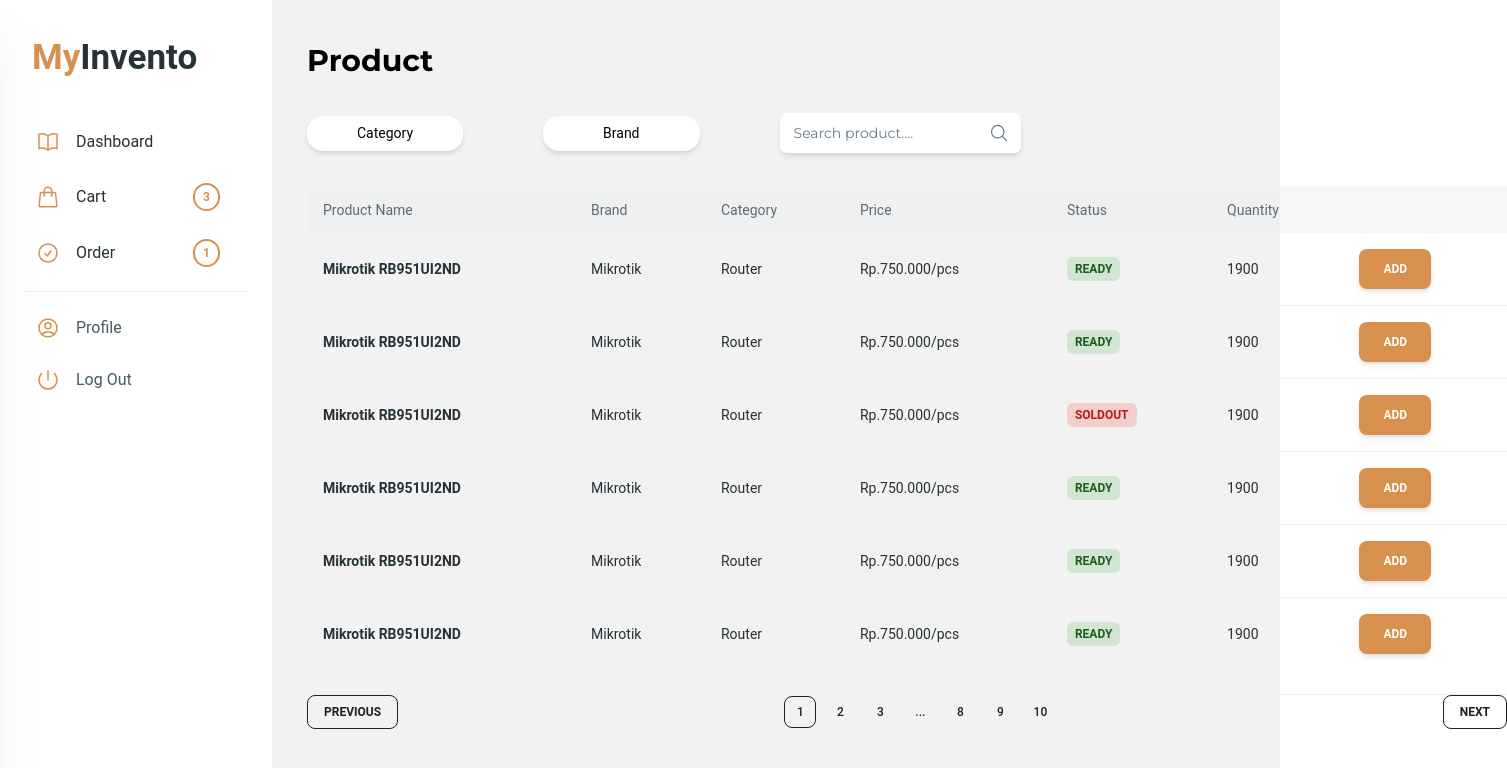
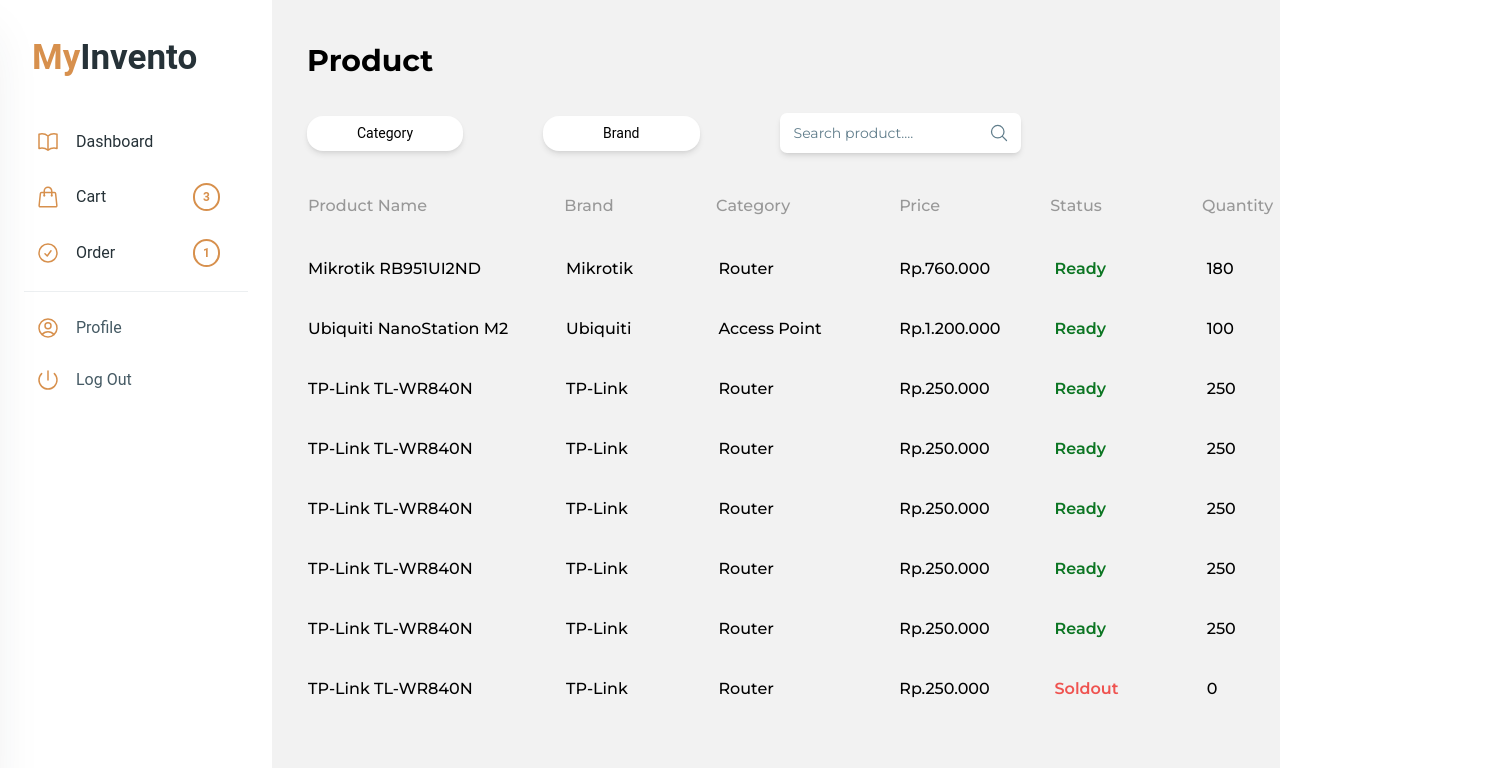
Before and after one commit to raihan1405/srj-reactJS, a React (Vite) app in the folder SJR-Project/: page /mainuser in a window 1280 px wide. Shown: the top 768 px of the page, 1507 px wide, since content can reach past the window. Built offline with nearby package versions, Linux system fonts and the light colour scheme.

Commit message:
update table

```diff
--- a/SJR-Project/src/Pages/MainPageUser.tsx
+++ b/SJR-Project/src/Pages/MainPageUser.tsx
@@ -1,84 +1,109 @@
 import SidebarUser from "../component/SidebarUser";
+import React, { useState } from "react";
 import { Menu, MenuHandler, Button, MenuList, MenuItem, Checkbox, Input } from "@material-tailwind/react";
-import { PencilIcon } from "@heroicons/react/24/solid";
-import { ArrowDownTrayIcon, MagnifyingGlassIcon } from "@heroicons/react/24/outline";
-import { Card, CardHeader, Typography, CardBody, Chip, CardFooter, Avatar, IconButton, Tooltip } from "@material-tailwind/react";
-
-const TABLE_HEAD = ["Product Name", "Brand", "Category", "Price", "Status", "Quantity", ""];
-
-const TABLE_ROWS = [
+const products = [
   {
     name: "Mikrotik RB951UI2ND",
     brand: "Mikrotik",
     category: "Router",
-    price: "Rp.750.000/pcs",
-    status: "ready",
-    quantity: "1900",
+    price: "Rp.760.000",
+    status: "Ready",
+    quantity: 180,
   },
   {
-    name: "Mikrotik RB951UI2ND",
-    brand: "Mikrotik",
-    category: "Router",
-    price: "Rp.750.000/pcs",
-    status: "ready",
-    quantity: "1900",
+    name: "Ubiquiti NanoStation M2",
+    brand: "Ubiquiti",
+    category: "Access Point",
+    price: "Rp.1.200.000",
+    status: "Ready",
+    quantity: 100,
   },
   {
-    name: "Mikrotik RB951UI2ND",
-    brand: "Mikrotik",
+    name: "TP-Link TL-WR840N",
+    brand: "TP-Link",
     category: "Router",
-    price: "Rp.750.000/pcs",
-    status: "soldout",
-    quantity: "1900",
+    price: "Rp.250.000",
+    status: "Ready",
+    quantity: 250,
   },
   {
-    name: "Mikrotik RB951UI2ND",
-    brand: "Mikrotik",
+    name: "TP-Link TL-WR840N",
+    brand: "TP-Link",
     category: "Router",
-    price: "Rp.750.000/pcs",
-    status: "ready",
-    quantity: "1900",
+    price: "Rp.250.000",
+    status: "Ready",
+    quantity: 250,
   },
   {
-    name: "Mikrotik RB951UI2ND",
-    brand: "Mikrotik",
+    name: "TP-Link TL-WR840N",
+    brand: "TP-Link",
     category: "Router",
-    price: "Rp.750.000/pcs",
-    status: "ready",
-    quantity: "1900",
+    price: "Rp.250.000",
+    status: "Ready",
+    quantity: 250,
   },
   {
-    name: "Mikrotik RB951UI2ND",
-    brand: "Mikrotik",
+    name: "TP-Link TL-WR840N",
+    brand: "TP-Link",
     category: "Router",
-    price: "Rp.750.000/pcs",
-    status: "ready",
-    quantity: "1900",
+    price: "Rp.250.000",
+    status: "Ready",
+    quantity: 250,
+  },
+  {
+    name: "TP-Link TL-WR840N",
+    brand: "TP-Link",
+    category: "Router",
+    price: "Rp.250.000",
+    status: "Ready",
+    quantity: 250,
+  },
+  {
+    name: "TP-Link TL-WR840N",
+    brand: "TP-Link",
+    category: "Router",
+    price: "Rp.250.000",
+    status: "Soldout",
+    quantity: 0,
+  },
+  {
+    name: "TP-Link TL-WR840N",
+    brand: "TP-Link",
+    category: "Router",
+    price: "Rp.250.000",
+    status: "Ready",
+    quantity: 250,
+  },
+  {
+    name: "TP-Link TL-WR840N",
+    brand: "TP-Link",
+    category: "Router",
+    price: "Rp.250.000",
+    status: "Ready",
+    quantity: 250,
   },
 ];
+const MainPageUser = () => {
+  const [searchTerm, setSearchTerm] = useState("");
 
-const MainPageUser = () => {
+  const filteredProducts = products.filter((product) => product.name.toLowerCase().includes(searchTerm.toLowerCase()));
   return (
-    <div className="body-main bg-[#F2F2F2]">
+    <div className="body-main bg-[#F2F2F2] overflow-hidden">
       <div className="container-main flex flex-row min-h-screen">
         <div className="side-bar">
           <SidebarUser />
         </div>
 
         <div className="content-container flex flex-col ml-[35px] mt-[38px]">
-          {/*header*/}
+          {/* header */}
           <div className="main-menu flex">
             <h2 className="font-bold text-[30px]">Product</h2>
           </div>
 
-          {/*search engine*/}
+          {/* search engine */}
           <div className="search flex flex-row items-center gap-[80px] mt-[30px]">
             <div className="category">
-              <Menu
-                dismiss={{
-                  itemPress: false,
-                }}
-              >
+              <Menu dismiss={{ itemPress: false }}>
                 <MenuHandler>
                   <Button className="bg-white px-[50px] py-[7px] text-black text-[14px] capitalize font-normal rounded-2xl">Category</Button>
                 </MenuHandler>
@@ -105,11 +130,7 @@ const MainPageUser = () => {
               </Menu>
             </div>
             <div className="brand">
-              <Menu
-                dismiss={{
-                  itemPress: false,
-                }}
-              >
+              <Menu dismiss={{ itemPress: false }}>
                 <MenuHandler>
                   <Button className="bg-white px-[60px] py-[7px] text-black text-[14px] capitalize font-normal rounded-2xl">Brand</Button>
                 </MenuHandler>
@@ -143,107 +164,46 @@ const MainPageUser = () => {
                     <path strokeLinecap="round" strokeLinejoin="round" d="m21 21-5.197-5.197m0 0A7.5 7.5 0 1 0 5.196 5.196a7.5 7.5 0 0 0 10.607 10.607Z" />
                   </svg>
                 }
-                className="bg-white border-none rounded-[200px] w-[400px] shadow-md text-black"
+                className="bg-white border-none rounded-[400px] w-[350px] shadow-md text-black"
+                onChange={(e) => setSearchTerm(e.target.value)}
               />
             </div>
           </div>
-          <div className="table-of-content mt-[10px]">
-            <Card className="h-full w-[1200px] bg-transparent shadow-none">
-              <CardBody className="px-0">
-                <table className="w-full min-w-max table-auto text-left">
+          <div className="table-of-content mt-[40px]">
+            <table className="text-left w-[1200px]">
               <thead>
-                    <tr>
-                      {TABLE_HEAD.map((head) => (
-                        <th key={head} className="border-y-none border-blue-gray-100 bg-blue-gray-50/50 p-4">
-                          <Typography variant="small" color="blue-gray" className="font-normal leading-none opacity-70">
-                            {head}
-                          </Typography>
-                        </th>
-                      ))}
+                <tr className="text-[16px]">
+                  <th className="font-medium text-[#989898] w-[17rem]">Product Name</th>
+                  <th className="font-medium text-[#989898] w-[10rem]">Brand</th>
+                  <th className="font-medium text-[#989898] w-[12rem]">Category</th>
+                  <th className="font-medium text-[#989898] w-[10rem]">Price</th>
+                  <th className="font-medium text-[#989898] w-[10rem]">Status</th>
+                  <th className="font-medium text-[#989898] w-[10rem]">Quantity</th>
+                  <th className="font-medium text-[#F2F2F2] w-[10rem]">Actions</th>
                 </tr>
               </thead>
+            </table>
+            <div className="overflow-y-scroll h-[31rem] mt-[20px]">
+              <table className="text-left w-[1200px]">
                 <tbody>
-                    {TABLE_ROWS.map(({ name, brand, category, price, status, quantity }, index) => {
-                      const isLast = index === TABLE_ROWS.length - 1;
-                      const classes = isLast ? "p-4" : "p-4 border-b border-blue-gray-50";
-
-                      return (
-                        <tr key={name} className="overflow-y-scroll">
-                          <td className={classes}>
-                            <div className="flex items-center">
-                              <Typography variant="small" color="blue-gray" className="font-bold">
-                                {name}
-                              </Typography>
-                            </div>
+                  {filteredProducts.map((product, index) => (
+                    <tr key={index} className="h-[60px] font-medium">
+                      <td className="w-[17rem]">{product.name}</td>
+                      <td className="w-[10rem]">{product.brand}</td>
+                      <td className="w-[12rem]">{product.category}</td>
+                      <td className="w-[10rem]">{product.price}</td>
+                      <td className="w-[10rem]">
+                        <h2 className={`font-semibold ${product.status.toLowerCase() === "soldout" ? "text-red-400" : "text-[#0C7523]"}`}>{product.status}</h2>
                       </td>
-                          <td className={classes}>
-                            <Typography variant="small" color="blue-gray" className="font-normal">
-                              {brand}
-                            </Typography>
-                          </td>
-                          <td className={classes}>
-                            <Typography variant="small" color="blue-gray" className="font-normal">
-                              {category}
-                            </Typography>
-                          </td>
-                          <td className={classes}>
-                            <Typography variant="small" color="blue-gray" className="font-normal">
-                              {price}
-                            </Typography>
-                          </td>
-                          <td className={classes}>
-                            <div className="w-max">
-                              <Chip size="sm" variant="ghost" value={status} color={status === "ready" ? "green" : status === "seol" ? "red" : "red"} />
-                            </div>
-                          </td>
-                          <td className={classes}>
-                            <Typography variant="small" color="blue-gray" className="font-normal">
-                              {quantity}
-                            </Typography>
-                          </td>
-                          <td className={classes}>
-                            <Tooltip content="Add to cart">
-                              <Button className="bg-[#D7904D]">Add</Button>
-                            </Tooltip>
+                      <td className="w-[10rem]">{product.quantity}</td>
+                      <td className="w-[10rem]">
+                        <Button className="bg-[#D7904D] text-white px-[20px] py-[10px] capitalize">Add</Button>
                       </td>
                     </tr>
-                      );
-                    })}
+                  ))}
                 </tbody>
               </table>
-              </CardBody>
-              <CardFooter className="flex items-center justify-between border-t border-blue-gray-50 p-0">
-                <Button variant="outlined" size="sm">
-                  Previous
-                </Button>
-                <div className="flex items-center gap-2">
-                  <IconButton variant="outlined" size="sm">
-                    1
-                  </IconButton>
-                  <IconButton variant="text" size="sm">
-                    2
-                  </IconButton>
-                  <IconButton variant="text" size="sm">
-                    3
-                  </IconButton>
-                  <IconButton variant="text" size="sm">
-                    ...
-                  </IconButton>
-                  <IconButton variant="text" size="sm">
-                    8
-                  </IconButton>
-                  <IconButton variant="text" size="sm">
-                    9
-                  </IconButton>
-                  <IconButton variant="text" size="sm">
-                    10
-                  </IconButton>
             </div>
-                <Button variant="outlined" size="sm">
-                  Next
-                </Button>
-              </CardFooter>
-            </Card>
           </div>
         </div>
       </div>
```
Lines whose indentation alone changed are shown as unchanged.
